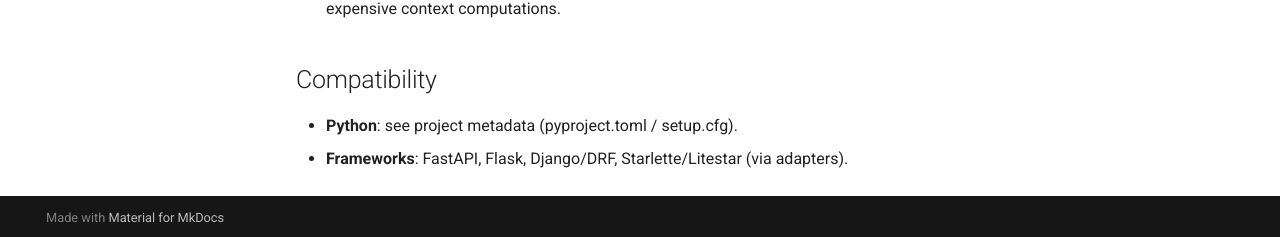
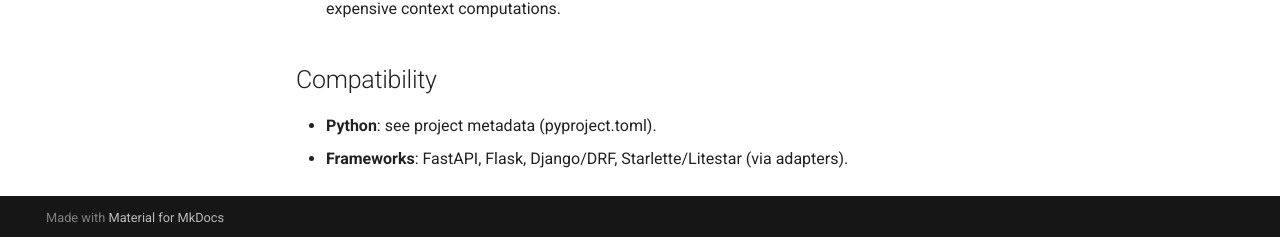
Before and after one commit to Cheater121/rbacx, an MkDocs documentation site: the page built from docs/highlights.md, in a window 1280 px wide and 900 px high, scrolled down 1069 px. Shown: the part 660-897 px from the top of the window. Built offline with MkDocs 1.6.1 and Material for MkDocs 9.7.7, drawn with Linux system fonts in a browser that asks for light colours; comment, search, counter and statistics services are not loaded.

Commit message:
Update highlights.md

```diff
--- a/docs/highlights.md
+++ b/docs/highlights.md
@@ -43,5 +43,5 @@
 
 ## Compatibility
 
-- **Python**: see project metadata (pyproject.toml / setup.cfg).
+- **Python**: see project metadata (pyproject.toml).
 - **Frameworks**: FastAPI, Flask, Django/DRF, Starlette/Litestar (via adapters).
```
